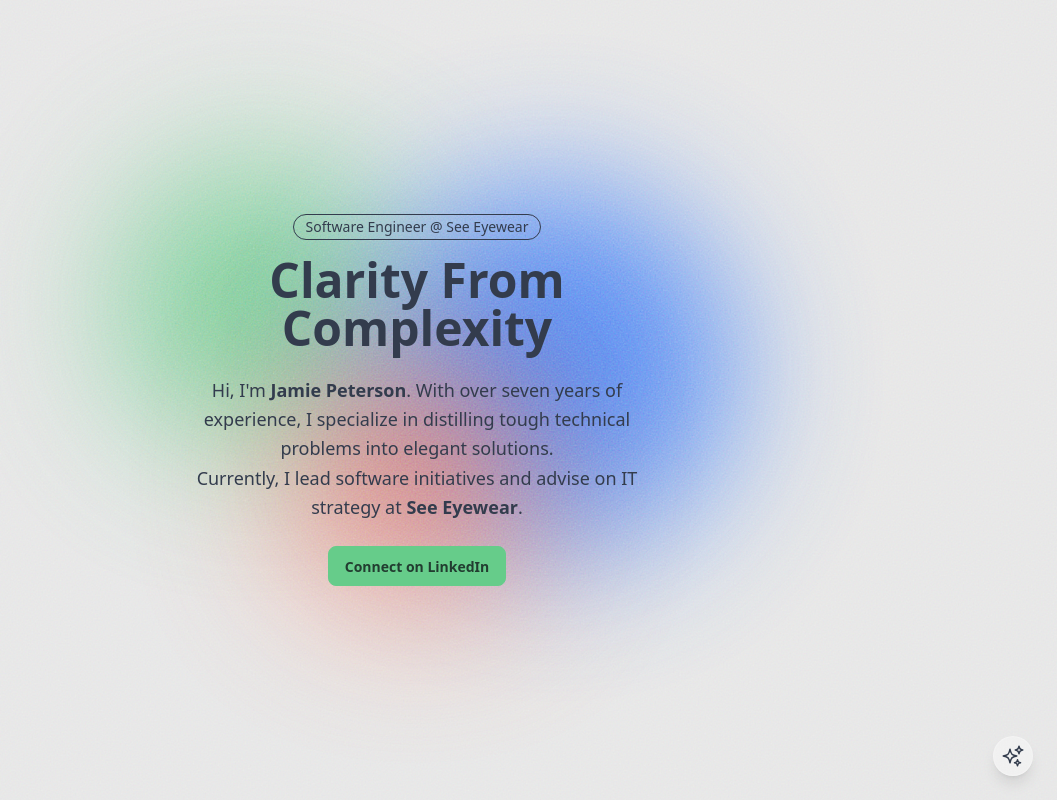
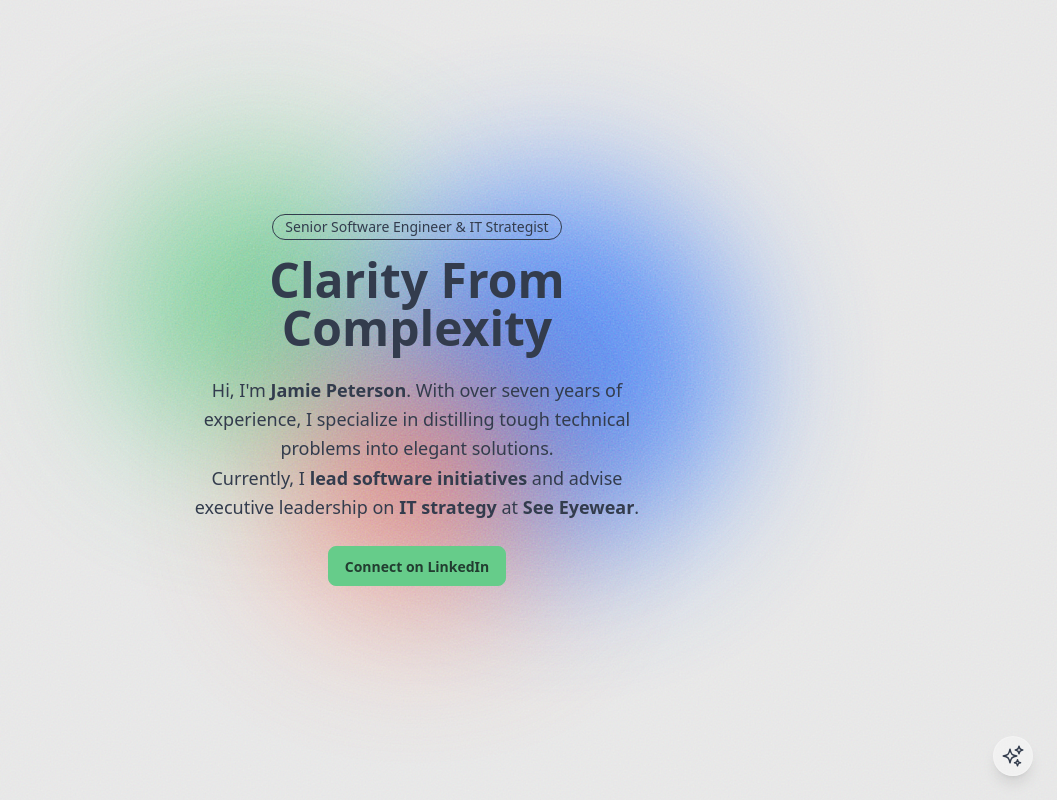
Before and after one commit to jpeter61/homepage, a React (Vite) app: page / in a window 1280 px wide. Shown: the whole page, without its empty margins (223-1280 px from the left). Built offline with nearby package versions, Linux system fonts and the light colour scheme.

Commit message:
Update description and Metadata

```diff
--- a/index.html
+++ b/index.html
@@ -5,8 +5,14 @@
   <meta charset="UTF-8" />
   <link rel="icon" type="image/svg+xml" href="/vite.svg" />
   <meta name="viewport" content="width=device-width, initial-scale=1.0" />
-  <title>Jamie Peterson</title>
-  <link rel="icon" href="/favicon.ico" sizes="any" />
+  <title>Jamie Peterson | Software Engineer & IT Strategist</title>
+
+  <meta name="description" content="Experienced Software Engineer specializing in .NET, cloud architecture, and distilling complex technical problems into elegant solutions." />
+
+  <meta property="og:title" content="Jamie Peterson | Clarity From Complexity" />
+  <meta property="og:description" content="Software Engineer & IT Strategist. specialized in .NET ecosystems and solving tough technical problems." />
+  <meta property="og:type" content="website" />
+  <meta property="og:url" content="https://jamiepeterson.me/" />  <link rel="icon" href="/favicon.ico" sizes="any" />
   <link rel="icon" type="image/png" href="/favicon-32x32.png" sizes="32x32" />
   <link rel="icon" type="image/png" href="/favicon-16x16.png" sizes="16x16" />
 </head>
--- a/src/App.tsx
+++ b/src/App.tsx
@@ -21,8 +21,8 @@ export default function App() {
       <div className="hero-content text-center relative z-10">
         <div className="max-w-md">
 
-          <div className="badge badge-outline mb-4 p-3">
-            Software Engineer @ See Eyewear
+          <div className="badge badge-outline mb-4 p-3 font-medium">
+            Senior Software Engineer & IT Strategist
           </div>
 
           <h1 className="text-5xl font-bold">
@@ -33,8 +33,10 @@ export default function App() {
             Hi, I'm <span className="font-semibold">Jamie Peterson</span>.
             With over seven years of experience, I specialize in distilling tough
             technical problems into elegant solutions.
+
             {" "}<br className="hidden md:block" />
-            Currently, I lead software initiatives and advise on IT strategy at <span className="font-semibold">See Eyewear</span>.
+
+            Currently, I <strong>lead software initiatives</strong> and advise executive leadership on <strong>IT strategy</strong> at <span className="font-semibold">See Eyewear</span>.
           </p>
 
           <a
```
